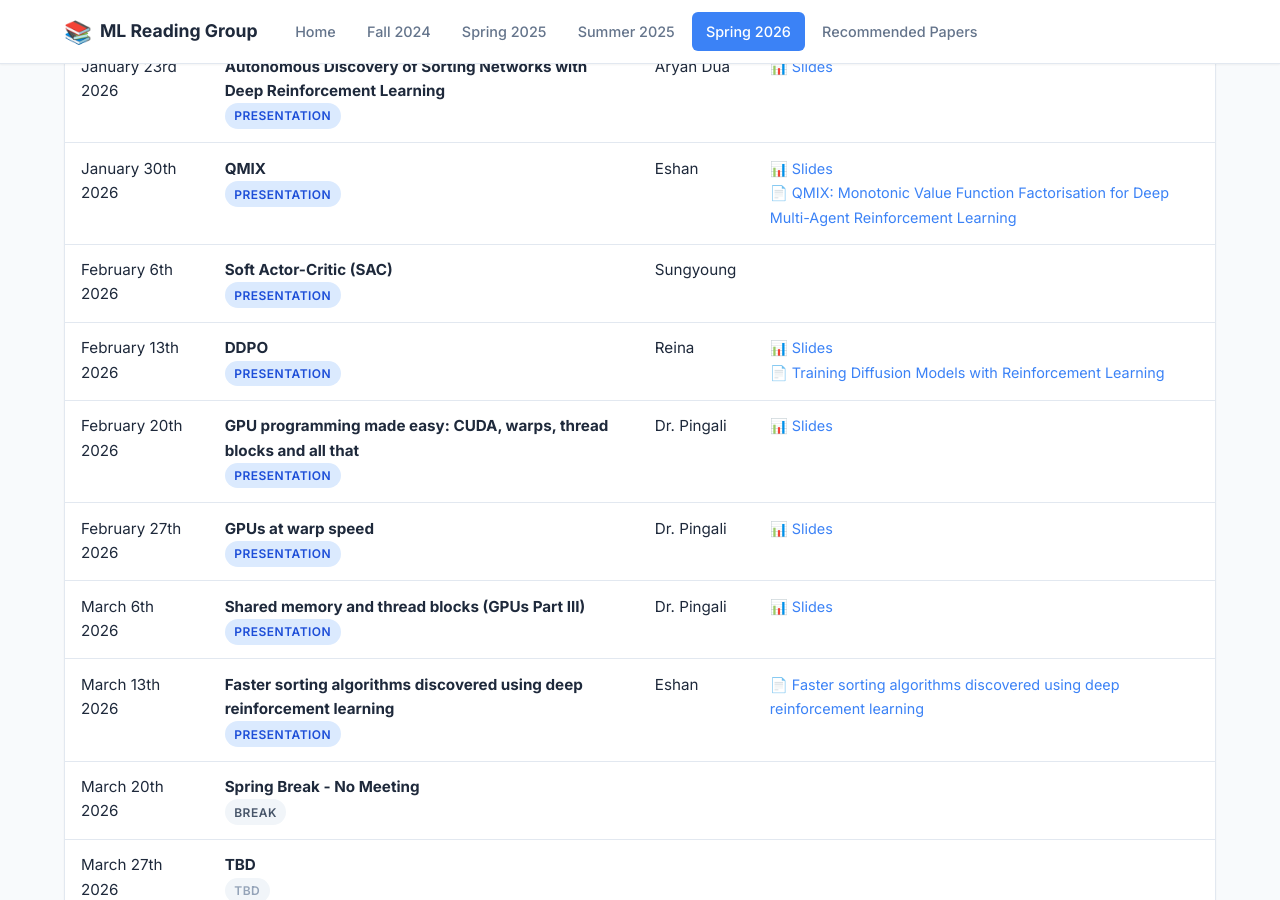
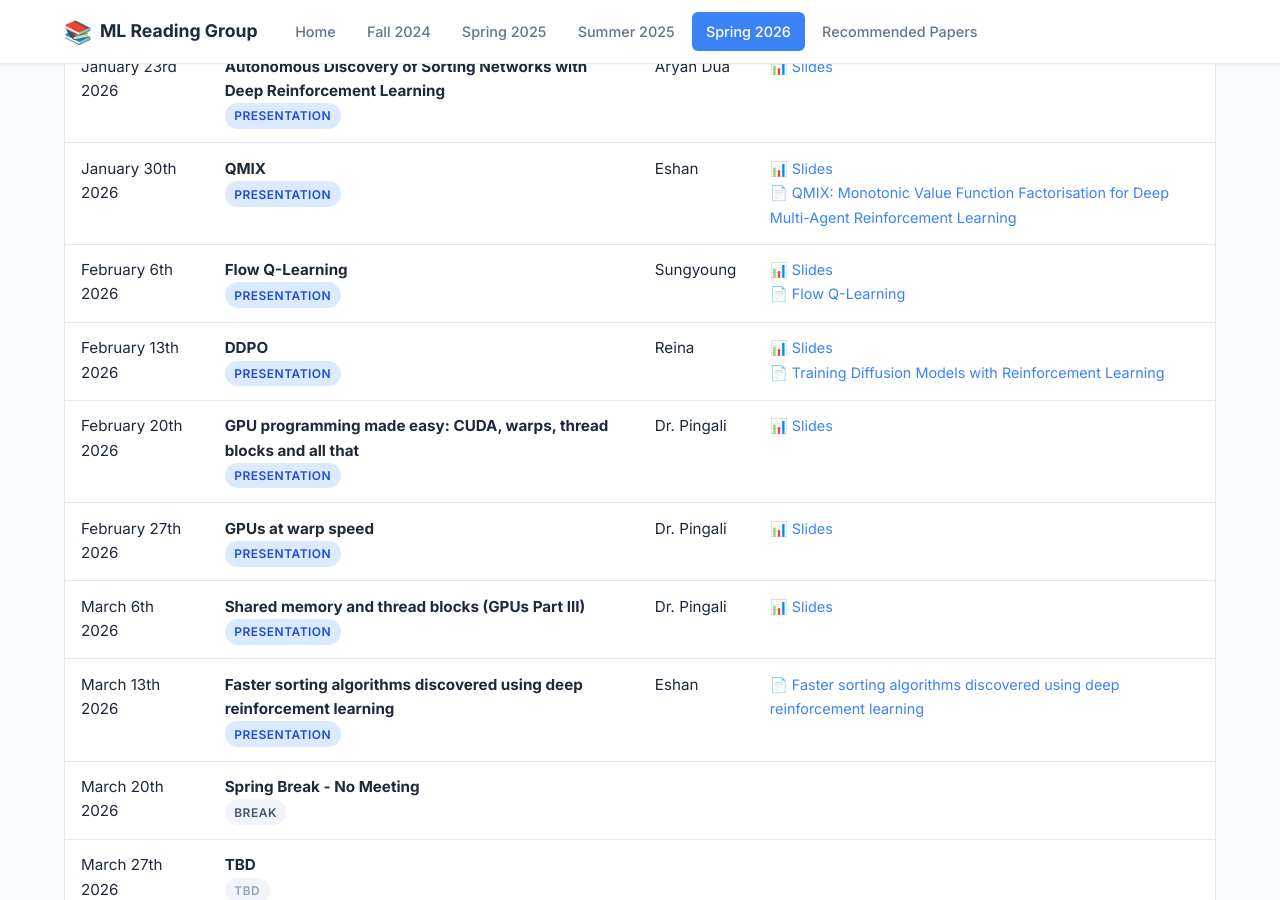
Before and after one commit to sumust/mlreadinggroup, a Jekyll site: the page built from spring2026.md, in a window 1280 px wide and 900 px high, scrolled down 551 px. Built offline with Jekyll 4.4.1, drawn with Linux system fonts in a browser that asks for light colours.

Commit message:
Update presentation title and related details

```diff
--- a/_data/spring2026.yml
+++ b/_data/spring2026.yml
@@ -27,9 +27,13 @@ sessions:
     slides: "https://github.com/sumust/mlreadinggroup/blob/main/QMIX.pptx"
 
   - date: "February 6th 2026"
-    title: "Soft Actor-Critic (SAC)"
+    title: "Flow Q-Learning"
     presenter: "Sungyoung"
     type: "presentation"
+    papers:
+      - title: "Flow Q-Learning"
+        url: "https://arxiv.org/pdf/2502.02538"
+    slides: ""
 
   - date: "February 13th 2026"
     title: "DDPO"
```
